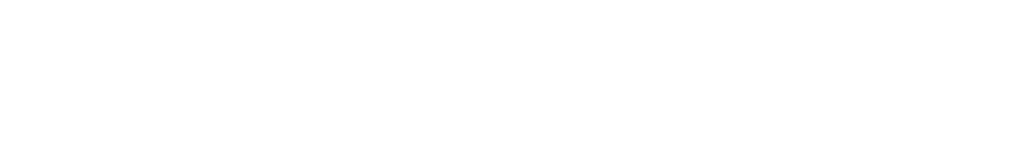
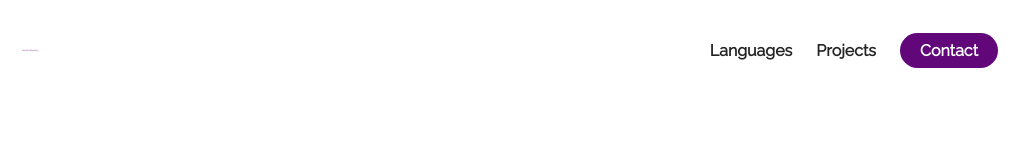
Before and after one commit to Tandile-03/MyPortfolio, a plain HTML site: page index.html in a window 1280 px wide. Shown: the whole page, without its empty margins (130-1159 px from the left). Drawn offline with Linux system fonts and the light colour scheme.

Commit message:
create nav interface

```diff
--- a/index.html
+++ b/index.html
@@ -8,6 +8,34 @@
     <link rel ="stylesheet" href="styles.css">
 </head>
 <body>
+    <section id="about-me">
+        <nav>
+          <div class="personal_logo">Tandile Ntiyantiya</div>
+          <ul class="nav_link-list">
 
+            <li>
+              <a href="" class="
+              nav_link-anchor
+              link_hover-effect
+              link_hover-effect--black
+              ">Languages</a>
+            </li>
+            <li>
+              <a href="" class="
+              nav_link-anchor
+              link_hover-effect
+              link_hover-effect--black
+              ">Projects</a>
+            </li>
+            <li>
+              <a href="" class="
+              nav_link-anchor
+              nav_link-anchor-primary
+              ">Contact</a>
+            </li>
+
+          </ul>
+        </nav>
+    </section>
 </body>
 </html>
--- a/styles.css
+++ b/styles.css
@@ -20,3 +20,43 @@ p{
     line-height: 1.5;
     font-size: 16px;
 }
+li{
+    list-style-type: none;
+}
+/* NAVIGATION BAR */
+nav{
+    height: 100px;
+    width: 100%;
+    max-width: 1000px;
+    margin: 0 auto;
+    display: flex;
+    justify-content: space-between;
+    align-items: center;
+}
+.nav_link-list{
+    display: flex;
+}
+
+.nav_link-anchor{
+    margin: 0 12px;
+    color: #242424;
+    text-decoration: none;
+    font-weight: 700;
+}
+.nav_link-anchor-primary{
+    background-color: rgb(98, 7, 121);
+    padding: 8px 20px;
+    border-radius: 50px;
+    color: white;
+    transition: all 300ms ease;
+}
+.nav_link-anchor-primary:hover{
+    background-color: rgb(57, 57, 240);
+}
+
+.personal_logo{
+    font-size: 2px;
+    color:rgb(98, 7, 121) ;
+    margin: 0 12px;
+    font: bold;
+}
```
